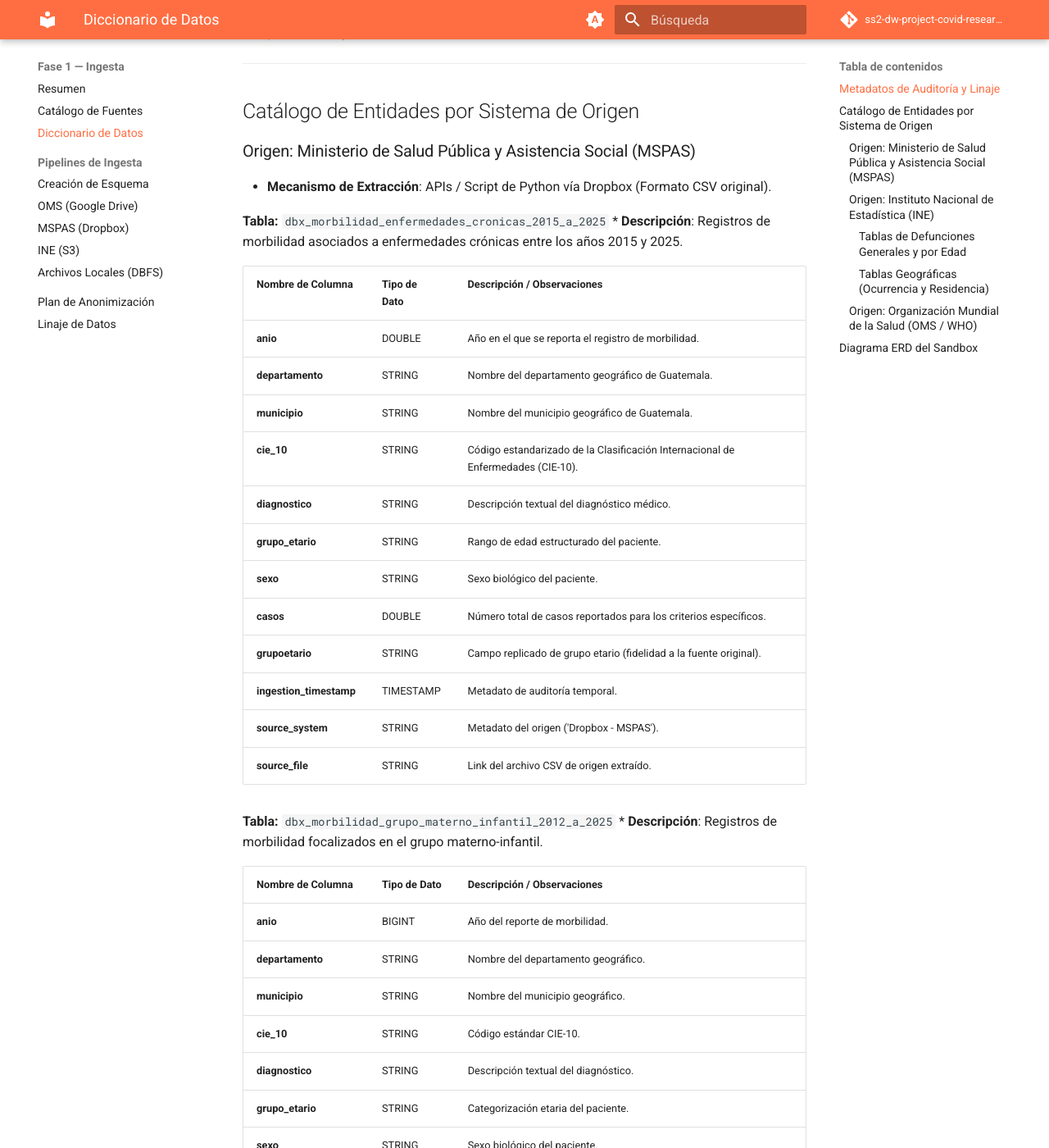
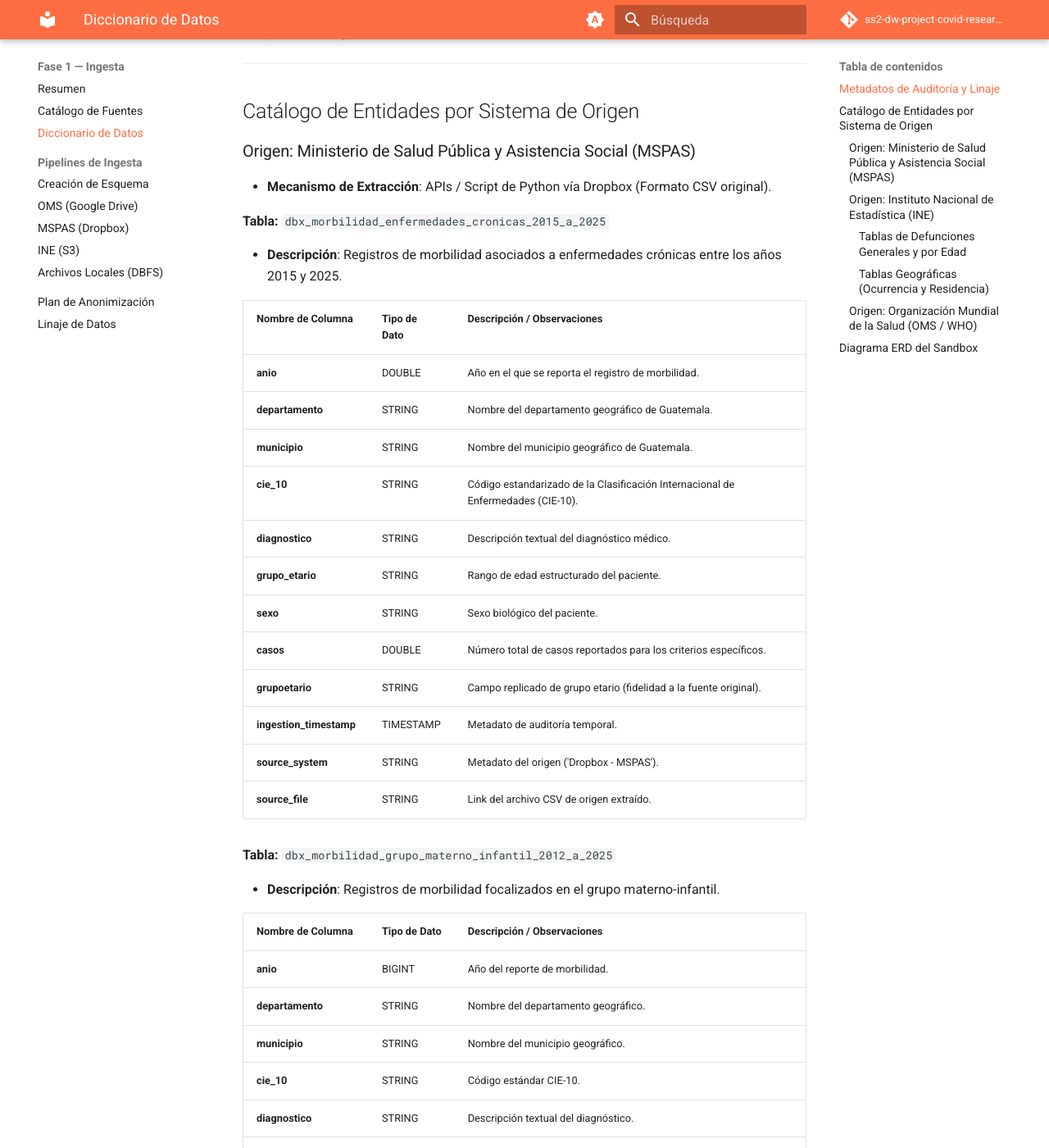
Before and after one commit to SofiaQuintana/ss2-dw-project-covid-research, an MkDocs documentation site: the page built from docs/fase1/diccionario_datos.md, in a window 1280 px wide and 1400 px high, scrolled down 793 px. Shown: the whole window at 82% size. Built offline with MkDocs 1.6.1 and Material for MkDocs 9.7.7, drawn with Linux system fonts in a browser that asks for light colours; comment, search, counter and statistics services are not loaded.

```diff
--- a/docs/fase1/diccionario_datos.md
+++ b/docs/fase1/diccionario_datos.md
@@ -1,6 +1,6 @@
 # Diccionario de Datos y Metadatos
 
-Conforme a los lineamientos de la Fase 1, se constituye el diccionario de datos y metadatos para la capa **bronze**, la cual actúa como una zona de aterrizaje inmutable. Los datos alojados en el esquema ``ss2_dw_workspace.sandbox_bronze_ss2`` preservan el nivel de granularidad original y representan una copia fiel de las fuentes heterogéneas, sin haber sido sometidos a transformaciones destructivas. Las estructuras de datos aquí documentadas servirán como materia prima (en estado crudo) para los procesos ETL/ELT que se llevarán a cabo posteriormente.
+Conforme a los lineamientos de la Fase 1, se constituye el diccionario de datos y metadatos para la capa **bronze**, la cual actúa como una zona de aterrizaje inmutable. Los datos alojados en el esquema `ss2_dw_workspace.sandbox_bronze_ss2` preservan el nivel de granularidad original y representan una copia fiel de las fuentes heterogéneas, sin haber sido sometidos a transformaciones destructivas. Las estructuras de datos aquí documentadas servirán como materia prima (en estado crudo) para los procesos ETL/ELT que se llevarán a cabo posteriormente.
 
 ---
 
@@ -8,10 +8,10 @@ Conforme a los lineamientos de la Fase 1, se constituye el diccionario de datos
 
 Como parte de las mejores prácticas de gobernanza de datos y rastreabilidad, todas las tablas en la capa **Sandbox** incluyen metadatos inyectados programáticamente durante el proceso de ingesta. Estos campos no pertenecen a la fuente original, sino que garantizan la trazabilidad exigida para procesos de auditoría:
 
-* **ingestion_timestamp** (TIMESTAMP): Marca temporal exacta en la que el registro fue extraído y escrito en la capa Sandbox.
-* **source_system** (STRING): Identificador del sistema de origen del cual se extrajo la información (e.g., 'Dropbox', 'S3', 'Google Drive', 'Local Volume').
-* **source_file** (STRING): Nombre exacto del archivo de origen que originó los registros.
-* **Variables Específicas**: Columnas como **gdrive_file_id** o **volume_path** añadidas para fuentes particulares garantizando la trazabilidad hacia el nodo físico o virtual de extracción.
+- **ingestion_timestamp** (TIMESTAMP): Marca temporal exacta en la que el registro fue extraído y escrito en la capa Sandbox.
+- **source_system** (STRING): Identificador del sistema de origen del cual se extrajo la información (e.g., 'Dropbox', 'S3', 'Google Drive', 'Local Volume').
+- **source_file** (STRING): Nombre exacto del archivo de origen que originó los registros.
+- **Variables Específicas**: Columnas como **gdrive_file_id** o **volume_path** añadidas para fuentes particulares garantizando la trazabilidad hacia el nodo físico o virtual de extracción.
 
 ---
 
@@ -19,136 +19,142 @@ Como parte de las mejores prácticas de gobernanza de datos y rastreabilidad, to
 
 ### Origen: Ministerio de Salud Pública y Asistencia Social (MSPAS)
 
-* **Mecanismo de Extracción**: APIs / Script de Python vía Dropbox (Formato CSV original).
+- **Mecanismo de Extracción**: APIs / Script de Python vía Dropbox (Formato CSV original).
 
 **Tabla:** `dbx_morbilidad_enfermedades_cronicas_2015_a_2025`
-* **Descripción**: Registros de morbilidad asociados a enfermedades crónicas entre los años 2015 y 2025.
 
-| Nombre de Columna | Tipo de Dato | Descripción / Observaciones |
-| :--- | :--- | :--- |
-| **anio** | DOUBLE | Año en el que se reporta el registro de morbilidad. |
-| **departamento** | STRING | Nombre del departamento geográfico de Guatemala. |
-| **municipio** | STRING | Nombre del municipio geográfico de Guatemala. |
-| **cie_10** | STRING | Código estandarizado de la Clasificación Internacional de Enfermedades (CIE-10). |
-| **diagnostico** | STRING | Descripción textual del diagnóstico médico. |
-| **grupo_etario** | STRING | Rango de edad estructurado del paciente. |
-| **sexo** | STRING | Sexo biológico del paciente. |
-| **casos** | DOUBLE | Número total de casos reportados para los criterios específicos. |
-| **grupoetario** | STRING | Campo replicado de grupo etario (fidelidad a la fuente original). |
-| **ingestion_timestamp** | TIMESTAMP | Metadato de auditoría temporal. |
-| **source_system** | STRING | Metadato del origen ('Dropbox - MSPAS'). |
-| **source_file** | STRING | Link del archivo CSV de origen extraído. |
+- **Descripción**: Registros de morbilidad asociados a enfermedades crónicas entre los años 2015 y 2025.
+
+| Nombre de Columna       | Tipo de Dato | Descripción / Observaciones                                                      |
+| :---------------------- | :----------- | :------------------------------------------------------------------------------- |
+| **anio**                | DOUBLE       | Año en el que se reporta el registro de morbilidad.                              |
+| **departamento**        | STRING       | Nombre del departamento geográfico de Guatemala.                                 |
+| **municipio**           | STRING       | Nombre del municipio geográfico de Guatemala.                                    |
+| **cie_10**              | STRING       | Código estandarizado de la Clasificación Internacional de Enfermedades (CIE-10). |
+| **diagnostico**         | STRING       | Descripción textual del diagnóstico médico.                                      |
+| **grupo_etario**        | STRING       | Rango de edad estructurado del paciente.                                         |
+| **sexo**                | STRING       | Sexo biológico del paciente.                                                     |
+| **casos**               | DOUBLE       | Número total de casos reportados para los criterios específicos.                 |
+| **grupoetario**         | STRING       | Campo replicado de grupo etario (fidelidad a la fuente original).                |
+| **ingestion_timestamp** | TIMESTAMP    | Metadato de auditoría temporal.                                                  |
+| **source_system**       | STRING       | Metadato del origen ('Dropbox - MSPAS').                                         |
+| **source_file**         | STRING       | Link del archivo CSV de origen extraído.                                         |
 
 **Tabla:** `dbx_morbilidad_grupo_materno_infantil_2012_a_2025`
-* **Descripción**: Registros de morbilidad focalizados en el grupo materno-infantil.
 
-| Nombre de Columna | Tipo de Dato | Descripción / Observaciones |
-| :--- | :--- | :--- |
-| **anio** | BIGINT | Año del reporte de morbilidad. |
-| **departamento** | STRING | Nombre del departamento geográfico. |
-| **municipio** | STRING | Nombre del municipio geográfico. |
-| **cie_10** | STRING | Código estándar CIE-10. |
-| **diagnostico** | STRING | Descripción textual del diagnóstico. |
-| **grupo_etario** | STRING | Categorización etaria del paciente. |
-| **sexo** | STRING | Sexo biológico del paciente. |
-| **casos** | DOUBLE | Conteo de casos registrados. |
-| **cantidad** | DOUBLE | Métrica complementaria del registro (fidelidad a la estructura original). |
-| **ingestion_timestamp** | TIMESTAMP | Metadato de auditoría temporal. |
-| **source_system** | STRING | Metadato del origen. |
-| **source_file** | STRING | Link del archivo CSV de origen extraído. |
+- **Descripción**: Registros de morbilidad focalizados en el grupo materno-infantil.
+
+| Nombre de Columna       | Tipo de Dato | Descripción / Observaciones                                               |
+| :---------------------- | :----------- | :------------------------------------------------------------------------ |
+| **anio**                | BIGINT       | Año del reporte de morbilidad.                                            |
+| **departamento**        | STRING       | Nombre del departamento geográfico.                                       |
+| **municipio**           | STRING       | Nombre del municipio geográfico.                                          |
+| **cie_10**              | STRING       | Código estándar CIE-10.                                                   |
+| **diagnostico**         | STRING       | Descripción textual del diagnóstico.                                      |
+| **grupo_etario**        | STRING       | Categorización etaria del paciente.                                       |
+| **sexo**                | STRING       | Sexo biológico del paciente.                                              |
+| **casos**               | DOUBLE       | Conteo de casos registrados.                                              |
+| **cantidad**            | DOUBLE       | Métrica complementaria del registro (fidelidad a la estructura original). |
+| **ingestion_timestamp** | TIMESTAMP    | Metadato de auditoría temporal.                                           |
+| **source_system**       | STRING       | Metadato del origen.                                                      |
+| **source_file**         | STRING       | Link del archivo CSV de origen extraído.                                  |
 
 **Tabla:** `dbx_primeras_causas_de_morbilidad_2015_a_2025`
-* **Descripción**: Conjunto de datos sobre las causas primarias de morbilidad en el territorio nacional.
 
-| Nombre de Columna | Tipo de Dato | Descripción / Observaciones |
-| :--- | :--- | :--- |
-| **anio** | BIGINT | Año de registro. |
-| **departamento** | STRING | Departamento de registro. |
-| **municipio** | STRING | Municipio de registro. |
-| **cie_10** | STRING | Código de enfermedad CIE-10. |
-| **diagnostico** | STRING | Detalle del diagnóstico asociado a la morbilidad. |
-| **grupo_etario** | STRING | Categorización de la edad. |
-| **sexo** | STRING | Sexo del paciente. |
-| **cantidad** | DOUBLE | Métrica de volumen original. |
-| **casos** | DOUBLE | Conteo de incidencias. |
-| **ingestion_timestamp** | TIMESTAMP | Metadato de auditoría temporal. |
-| **source_system** | STRING | Metadato del origen. |
-| **source_file** | STRING | Link del archivo CSV de origen extraído. |
+- **Descripción**: Conjunto de datos sobre las causas primarias de morbilidad en el territorio nacional.
+
+| Nombre de Columna       | Tipo de Dato | Descripción / Observaciones                       |
+| :---------------------- | :----------- | :------------------------------------------------ |
+| **anio**                | BIGINT       | Año de registro.                                  |
+| **departamento**        | STRING       | Departamento de registro.                         |
+| **municipio**           | STRING       | Municipio de registro.                            |
+| **cie_10**              | STRING       | Código de enfermedad CIE-10.                      |
+| **diagnostico**         | STRING       | Detalle del diagnóstico asociado a la morbilidad. |
+| **grupo_etario**        | STRING       | Categorización de la edad.                        |
+| **sexo**                | STRING       | Sexo del paciente.                                |
+| **cantidad**            | DOUBLE       | Métrica de volumen original.                      |
+| **casos**               | DOUBLE       | Conteo de incidencias.                            |
+| **ingestion_timestamp** | TIMESTAMP    | Metadato de auditoría temporal.                   |
+| **source_system**       | STRING       | Metadato del origen.                              |
+| **source_file**         | STRING       | Link del archivo CSV de origen extraído.          |
 
 ---
 
 ### Origen: Instituto Nacional de Estadística (INE)
 
-* **Mecanismo de Extracción**: PySpark (Pandas fallback) desde AWS S3 (Formato XLSX - Reporte original).
+- **Mecanismo de Extracción**: PySpark (Pandas fallback) desde AWS S3 (Formato XLSX - Reporte original).
 
 > **Nota**: Por requerimientos de la Fase 1, las filas de subtotales permanecen inalteradas en esta capa.
 
 #### Tablas de Defunciones Generales y por Edad
-* `ine_defunciones_neonatales_sexo_edad_causas_muerte`
-* `ine_defunciones_postneonatales_sexo_edad_causas_muerte`
-* `ine_defunciones_sexo_edad_causas_muerte`
+
+- `ine_defunciones_neonatales_sexo_edad_causas_muerte`
+- `ine_defunciones_postneonatales_sexo_edad_causas_muerte`
+- `ine_defunciones_sexo_edad_causas_muerte`
 
 **Estructura Homologada (por la fuente original):**
 
-| Nombre de Columna | Tipo de Dato | Descripción / Observaciones |
-| :--- | :--- | :--- |
-| **edad** | STRING | Edad simple o grupo etario del difunto. |
-| **codigo_cie_10** | STRING | Código de la causa de defunción según CIE-10. |
-| **causa_de_muerte** | STRING | Descripción textual de la causa de defunción. |
-| **total** | DOUBLE | Total de defunciones para la agrupación (incluye totales generales por limpiar en Stage). |
-| **hombres** | DOUBLE | Subtotal de defunciones masculinas. |
-| **mujeres** | DOUBLE | Subtotal de defunciones femeninas. |
-| **anio** | BIGINT | Año de ocurrencia o registro. |
-| **source_file** | STRING | Link del archivo Excel de origen extraído. |
-| **source_system** | STRING | Metadato del origen ('AWS S3 - INE'). |
-| **ingestion_timestamp** | TIMESTAMP | Metadato de auditoría. |
+| Nombre de Columna       | Tipo de Dato | Descripción / Observaciones                                                               |
+| :---------------------- | :----------- | :---------------------------------------------------------------------------------------- |
+| **edad**                | STRING       | Edad simple o grupo etario del difunto.                                                   |
+| **codigo_cie_10**       | STRING       | Código de la causa de defunción según CIE-10.                                             |
+| **causa_de_muerte**     | STRING       | Descripción textual de la causa de defunción.                                             |
+| **total**               | DOUBLE       | Total de defunciones para la agrupación (incluye totales generales por limpiar en Stage). |
+| **hombres**             | DOUBLE       | Subtotal de defunciones masculinas.                                                       |
+| **mujeres**             | DOUBLE       | Subtotal de defunciones femeninas.                                                        |
+| **anio**                | BIGINT       | Año de ocurrencia o registro.                                                             |
+| **source_file**         | STRING       | Link del archivo Excel de origen extraído.                                                |
+| **source_system**       | STRING       | Metadato del origen ('AWS S3 - INE').                                                     |
+| **ingestion_timestamp** | TIMESTAMP    | Metadato de auditoría.                                                                    |
 
 #### Tablas Geográficas (Ocurrencia y Residencia)
-* `ine_defunciones_causas_externas_sexo_depto_ocurrencia`
-* `ine_defunciones_sexo_depto_residencia_causas_muerte`
+
+- `ine_defunciones_causas_externas_sexo_depto_ocurrencia`
+- `ine_defunciones_sexo_depto_residencia_causas_muerte`
 
 **Estructura Homologada:**
 
-| Nombre de Columna | Tipo de Dato | Descripción / Observaciones |
-| :--- | :--- | :--- |
-| **departamento_de_ocurrencia** / **departamento_de_residencia** | STRING | Entidad geográfica departamental, ya sea donde ocurrió el hecho o donde residía el difunto. |
-| **causas_externas_codigo_cie_10** / **codigo_cie_10** | STRING | Código CIE-10 de la defunción. |
-| **causa_de_muerte** | STRING | Descripción de la causa (si aplica). |
-| **total** | DOUBLE | Total de defunciones. |
-| **hombres** | DOUBLE | Defunciones masculinas. |
-| **mujeres** | DOUBLE | Defunciones femeninas. |
-| **anio** | BIGINT | Año correspondiente. |
-| **source_file** | STRING | Archivo fuente. |
-| **source_system** | STRING | Metadato del origen. |
-| **ingestion_timestamp** | TIMESTAMP | Metadato de auditoría. |
+| Nombre de Columna                                               | Tipo de Dato | Descripción / Observaciones                                                                 |
+| :-------------------------------------------------------------- | :----------- | :------------------------------------------------------------------------------------------ |
+| **departamento_de_ocurrencia** / **departamento_de_residencia** | STRING       | Entidad geográfica departamental, ya sea donde ocurrió el hecho o donde residía el difunto. |
+| **causas_externas_codigo_cie_10** / **codigo_cie_10**           | STRING       | Código CIE-10 de la defunción.                                                              |
+| **causa_de_muerte**                                             | STRING       | Descripción de la causa (si aplica).                                                        |
+| **total**                                                       | DOUBLE       | Total de defunciones.                                                                       |
+| **hombres**                                                     | DOUBLE       | Defunciones masculinas.                                                                     |
+| **mujeres**                                                     | DOUBLE       | Defunciones femeninas.                                                                      |
+| **anio**                                                        | BIGINT       | Año correspondiente.                                                                        |
+| **source_file**                                                 | STRING       | Archivo fuente.                                                                             |
+| **source_system**                                               | STRING       | Metadato del origen.                                                                        |
+| **ingestion_timestamp**                                         | TIMESTAMP    | Metadato de auditoría.                                                                      |
 
 ---
 
 ### Origen: Organización Mundial de la Salud (OMS / WHO)
 
-* **Mecanismo de Extracción**: Google Drive API (Costa Rica) y Volumen Local (Guatemala) en formato CSV.
+- **Mecanismo de Extracción**: Google Drive API (Costa Rica) y Volumen Local (Guatemala) en formato CSV.
 
 **Tablas:** `who_costa_rica` y `who_guatemala`
-* **Descripción:** Datos de línea base internacional para comparativa Centroamericana de la salud.
 
-| Nombre de Columna | Tipo de Dato | Descripción / Observaciones |
-| :--- | :--- | :--- |
-| **indicator_code** | STRING | Código del indicador estructurado de la OMS. |
-| **indicator_name** | BIGINT | Nombre/Identificador numérico del indicador de salud evaluado. |
-| **year** | STRING | Año de la observación estadística. |
-| **sex** | STRING | Sexo asociado al indicador. |
-| **age_group_code** | STRING | Código categórico del grupo etario. |
-| **age_group** | DOUBLE | Métrica numérica del grupo etario. |
-| **number** | DOUBLE | Conteo numérico base del indicador. |
-| **percentage_of_cause_specific_deaths_out_of_total_deaths** | DOUBLE | Porcentaje de defunciones específicas derivadas del total de defunciones. |
-| **age_standardized_death_rate_per_100_000_standard_population** | DOUBLE | Tasa de mortalidad estandarizada por edad (por cada 100,000 habitantes). |
-| **death_rate_per_100_000_population** | DOUBLE | Tasa bruta de mortalidad (por cada 100,000 habitantes). |
-| **country** | STRING | País correspondiente ('Costa Rica' o 'Guatemala'). |
-| **source_file** | STRING | Nombre del archivo CSV. |
-| **source_system** | STRING | 'Google Drive - WHO' o 'Local Volume - WHO'. |
-| **ingestion_timestamp** | TIMESTAMP | Metadato de auditoría temporal. |
-| **gdrive_file_id** / **volume_path** | STRING | (Exclusivo por tabla) ID del archivo en Drive o Ruta local física (Data Lineage). |
+- **Descripción:** Datos de línea base internacional para comparativa Centroamericana de la salud.
+
+| Nombre de Columna                                               | Tipo de Dato | Descripción / Observaciones                                                       |
+| :-------------------------------------------------------------- | :----------- | :-------------------------------------------------------------------------------- |
+| **indicator_code**                                              | STRING       | Código del indicador estructurado de la OMS.                                      |
+| **indicator_name**                                              | BIGINT       | Nombre/Identificador numérico del indicador de salud evaluado.                    |
+| **year**                                                        | STRING       | Año de la observación estadística.                                                |
+| **sex**                                                         | STRING       | Sexo asociado al indicador.                                                       |
+| **age_group_code**                                              | STRING       | Código categórico del grupo etario.                                               |
+| **age_group**                                                   | DOUBLE       | Métrica numérica del grupo etario.                                                |
+| **number**                                                      | DOUBLE       | Conteo numérico base del indicador.                                               |
+| **percentage_of_cause_specific_deaths_out_of_total_deaths**     | DOUBLE       | Porcentaje de defunciones específicas derivadas del total de defunciones.         |
+| **age_standardized_death_rate_per_100_000_standard_population** | DOUBLE       | Tasa de mortalidad estandarizada por edad (por cada 100,000 habitantes).          |
+| **death_rate_per_100_000_population**                           | DOUBLE       | Tasa bruta de mortalidad (por cada 100,000 habitantes).                           |
+| **country**                                                     | STRING       | País correspondiente ('Costa Rica' o 'Guatemala').                                |
+| **source_file**                                                 | STRING       | Nombre del archivo CSV.                                                           |
+| **source_system**                                               | STRING       | 'Google Drive - WHO' o 'Local Volume - WHO'.                                      |
+| **ingestion_timestamp**                                         | TIMESTAMP    | Metadato de auditoría temporal.                                                   |
+| **gdrive_file_id** / **volume_path**                            | STRING       | (Exclusivo por tabla) ID del archivo en Drive o Ruta local física (Data Lineage). |
 
 ## Diagrama ERD del Sandbox
 
-![Diagrama ERD Sandbox](assets/erd.png)
+![Diagrama ERD Sandbox](../assets/erd.png)
```
